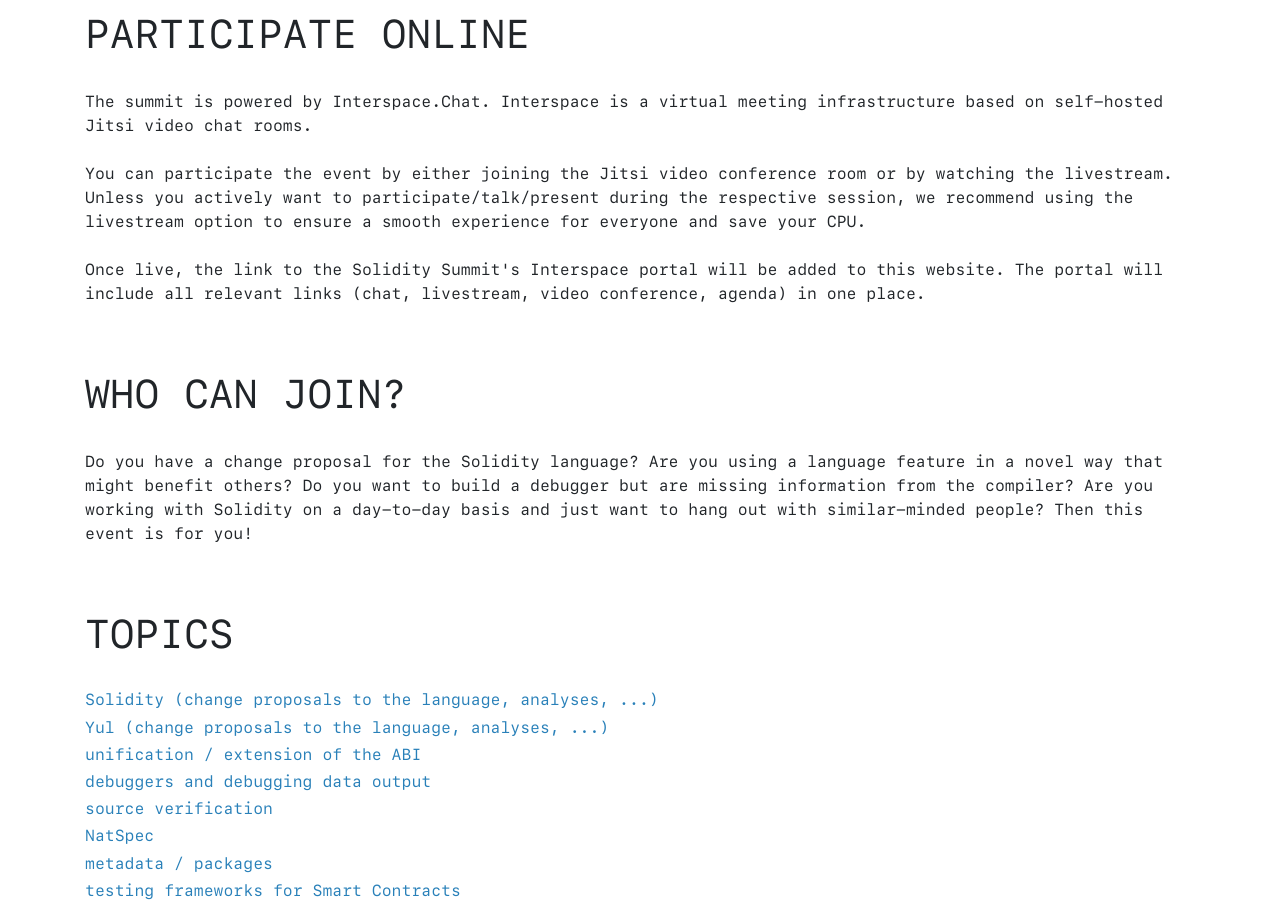
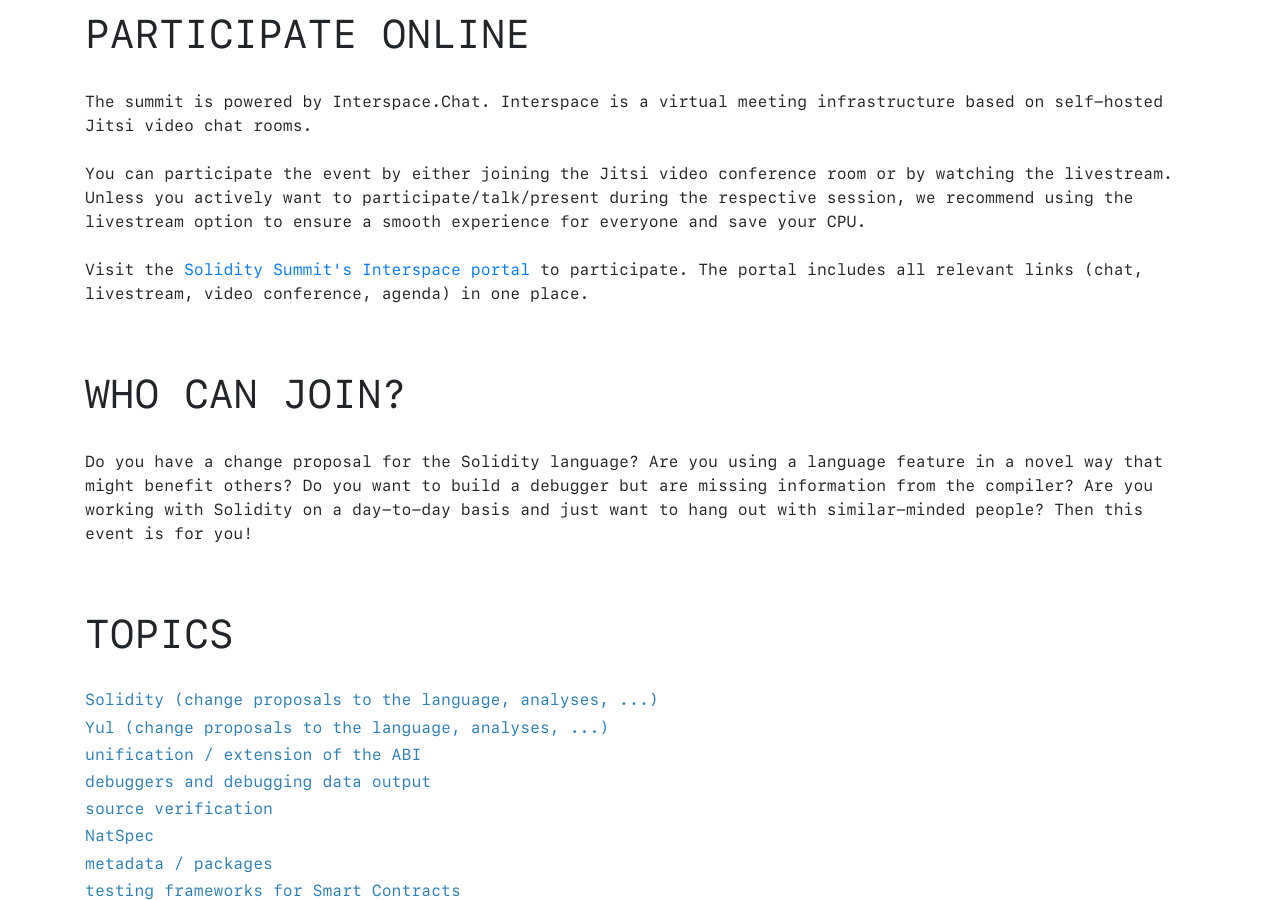
Before and after one commit to ethereum/solidity-summit, a Jekyll site: the page built from index.html, in a window 1280 px wide and 900 px high, scrolled down 1010 px. Built offline with Jekyll 4.4.1, drawn with Linux system fonts in a browser that asks for light colours; nearby versions of some CDN libraries.

Commit message:
Adds Interspace link to body (participate online section)

```diff
--- a/_data/topics.yml
+++ b/_data/topics.yml
@@ -9,7 +9,7 @@
     Jitsi video chat rooms. <br> <br>
     You can participate the event by either joining the Jitsi video conference room or by watching the livestream. Unless you actively want to participate/talk/present during the respective session, we recommend using the livestream option
     to ensure a smooth experience for everyone and save your CPU. <br> <br>
-    Once live, the link to the Solidity Summit's Interspace portal will be added to this website. The portal will include all
+    Visit the <a href="https://interspace.solidity-summit.ethereum.org/">Solidity Summit's Interspace portal</a> to participate. The portal includes all
     relevant links (chat, livestream, video conference, agenda) in one place. </p>
  - title: WHO CAN JOIN?
    text:
```
